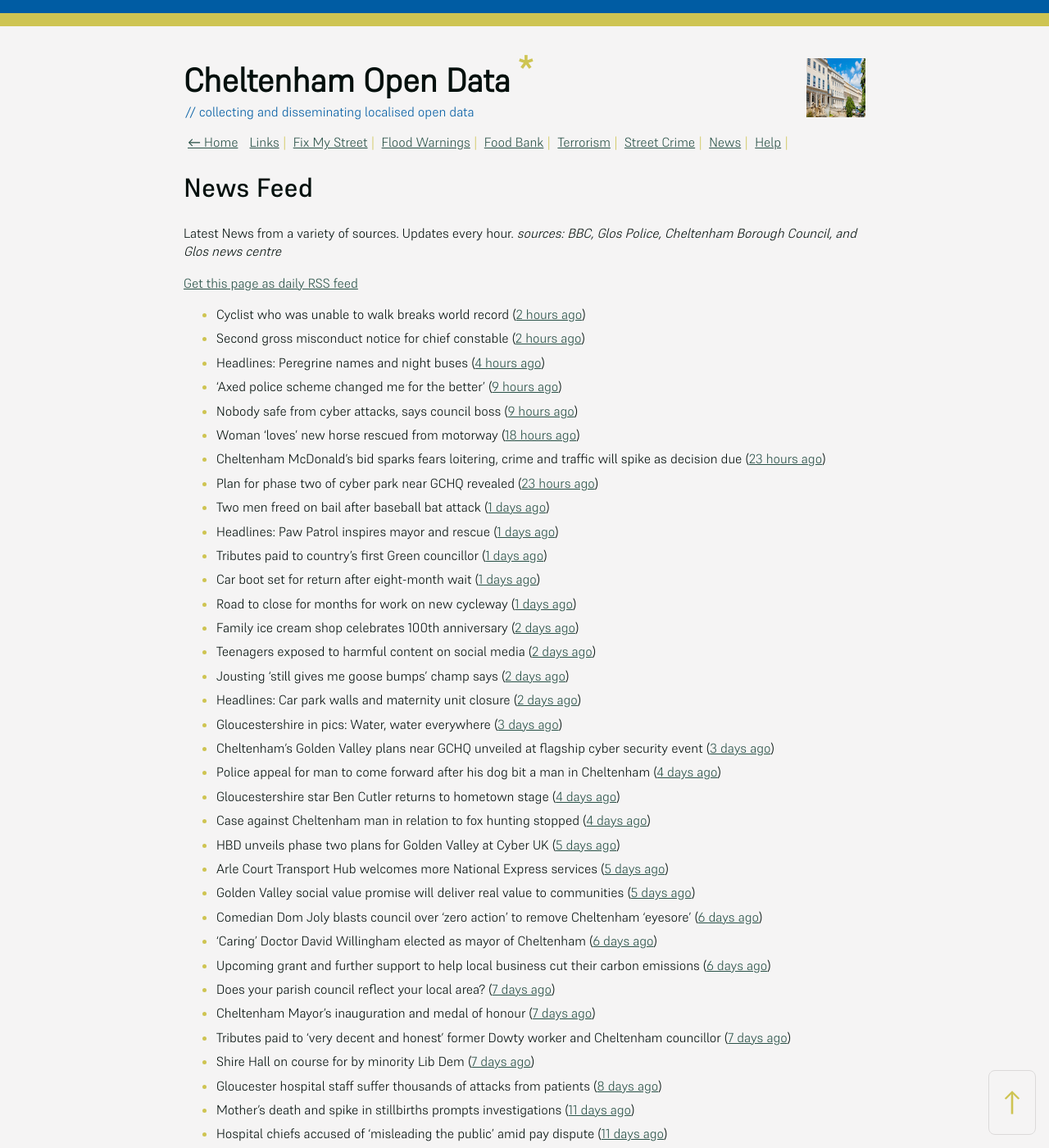
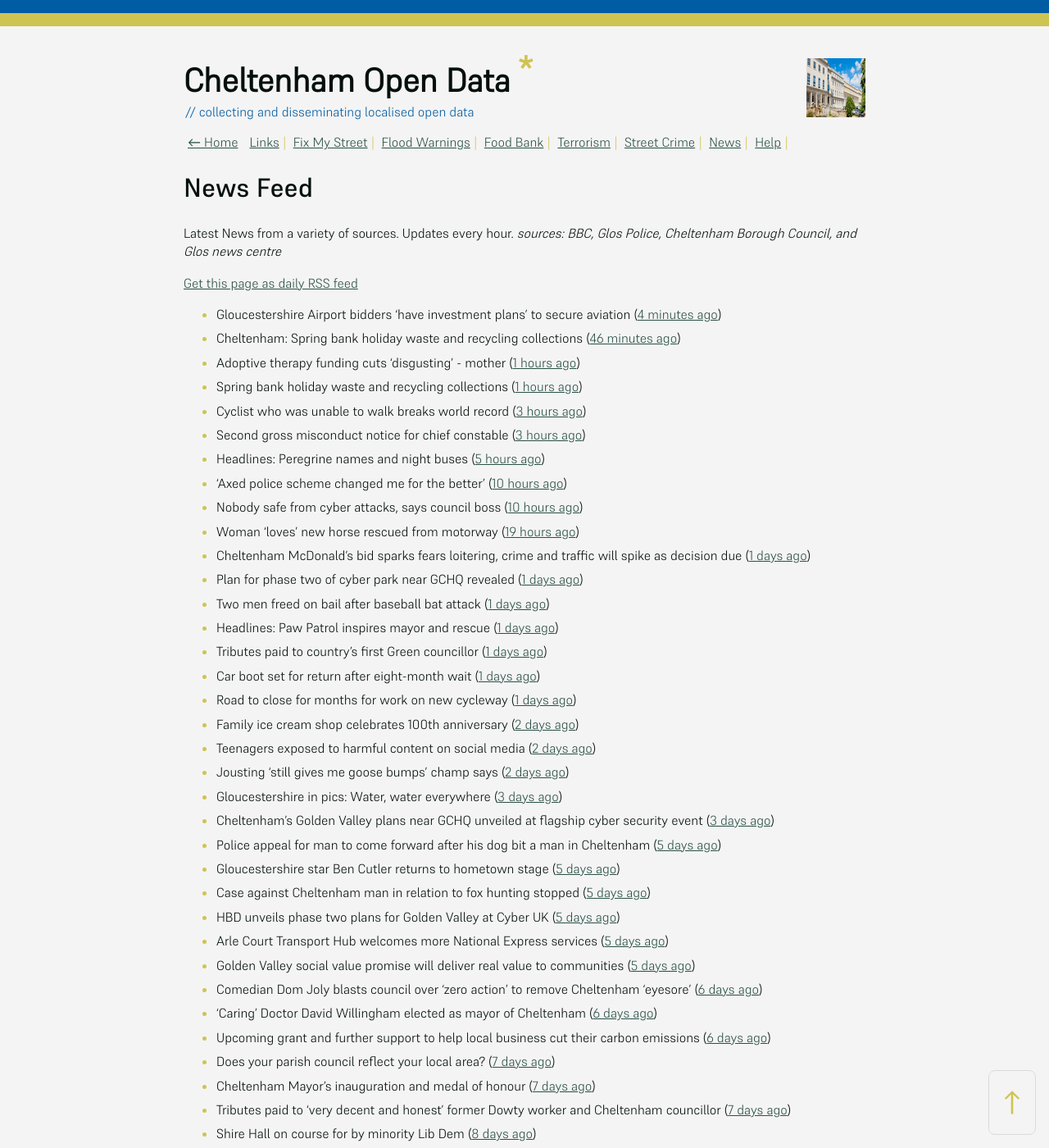
Before and after one commit to mat-0/cheltenham-open-data, a Jekyll site: the page built from _pages/news.md, in a window 1280 px wide and 1400 px high. Shown: the whole window at 82% size. Built offline with Jekyll 4.4.1, drawn with Linux system fonts in a browser that asks for light colours; some of the changed text lies outside the part shown.

Commit message:
Updated 2025-05-20 15:57:50

```diff
--- a/_pages/news.md
+++ b/_pages/news.md
@@ -12,14 +12,18 @@ _sources: BBC, Glos Police, Cheltenham Borough Council, and Glos news centre_
 [Get this page as daily RSS feed](/daily.rss)
 
 <!-- news_marker starts -->
-- Cyclist who was unable to walk breaks world record ([2 hours ago](https://www.bbc.com/news/articles/ce822e66159o))
-- Second gross misconduct notice for chief constable ([2 hours ago](https://www.bbc.com/news/articles/cy8nnxy83lro))
-- Headlines: Peregrine names and night buses ([4 hours ago](https://www.bbc.com/news/articles/cr7zznnkyrgo))
-- 'Axed police scheme changed me for the better' ([9 hours ago](https://www.bbc.com/news/articles/cj425087v5po))
-- Nobody safe from cyber attacks, says council boss ([9 hours ago](https://www.bbc.com/news/articles/cyvm4ljl2l8o))
-- Woman 'loves' new horse rescued from motorway ([18 hours ago](https://www.bbc.com/news/articles/c4g2r40ye9eo))
-- Cheltenham McDonald’s bid sparks fears loitering, crime and traffic will spike as decision due ([23 hours ago](https://gloucesternewscentre.co.uk/cheltenham-mcdonalds-bid-sparks-fears-loitering-crime-and-traffic-will-spike-as-decision-due/))
-- Plan for phase two of cyber park near GCHQ revealed ([23 hours ago](https://www.bbc.com/news/articles/clygqx2jp95o))
+- Gloucestershire Airport bidders ‘have investment plans’ to secure aviation ([4 minutes ago](https://gloucesternewscentre.co.uk/gloucestershire-airport-bidders-have-investment-plans-to-secure-aviation/))
+- Cheltenham: Spring bank holiday waste and recycling collections ([46 minutes ago](https://gloucesternewscentre.co.uk/cheltenham-spring-bank-holiday-waste-and-recycling-collections/))
+- Adoptive therapy funding cuts 'disgusting' - mother ([1 hours ago](https://www.bbc.com/news/articles/c4g2rpypmp9o))
+- Spring bank holiday waste and recycling collections ([1 hours ago](https://www.cheltenham.gov.uk/news/article/3013/spring_bank_holiday_waste_and_recycling_collections))
+- Cyclist who was unable to walk breaks world record ([3 hours ago](https://www.bbc.com/news/articles/ce822e66159o))
+- Second gross misconduct notice for chief constable ([3 hours ago](https://www.bbc.com/news/articles/cy8nnxy83lro))
+- Headlines: Peregrine names and night buses ([5 hours ago](https://www.bbc.com/news/articles/cr7zznnkyrgo))
+- 'Axed police scheme changed me for the better' ([10 hours ago](https://www.bbc.com/news/articles/cj425087v5po))
+- Nobody safe from cyber attacks, says council boss ([10 hours ago](https://www.bbc.com/news/articles/cyvm4ljl2l8o))
+- Woman 'loves' new horse rescued from motorway ([19 hours ago](https://www.bbc.com/news/articles/c4g2r40ye9eo))
+- Cheltenham McDonald’s bid sparks fears loitering, crime and traffic will spike as decision due ([1 days ago](https://gloucesternewscentre.co.uk/cheltenham-mcdonalds-bid-sparks-fears-loitering-crime-and-traffic-will-spike-as-decision-due/))
+- Plan for phase two of cyber park near GCHQ revealed ([1 days ago](https://www.bbc.com/news/articles/clygqx2jp95o))
 - Two men freed on bail after baseball bat attack ([1 days ago](https://www.bbc.com/news/articles/c4ge7l3nvv1o))
 - Headlines: Paw Patrol inspires mayor and rescue ([1 days ago](https://www.bbc.com/news/articles/cj93e7x34ewo))
 - Tributes paid to country's first Green councillor ([1 days ago](https://www.bbc.com/news/articles/cd7gvr0g0qgo))
@@ -28,12 +32,11 @@ _sources: BBC, Glos Police, Cheltenham Borough Council, and Glos news centre_
 - Family ice cream shop celebrates 100th anniversary ([2 days ago](https://www.bbc.com/news/articles/crr7dg8n471o))
 - Teenagers exposed to harmful content on social media ([2 days ago](https://www.bbc.com/news/videos/c1kvmv9w348o))
 - Jousting 'still gives me goose bumps' champ says ([2 days ago](https://www.bbc.com/news/articles/cm2yd1d3d7eo))
-- Headlines: Car park walls and maternity unit closure ([2 days ago](https://www.bbc.com/news/articles/c861wnwd753o))
 - Gloucestershire in pics: Water, water everywhere ([3 days ago](https://www.bbc.com/news/articles/c8e6d4g6k88o))
 - Cheltenham’s Golden Valley plans near GCHQ unveiled at flagship cyber security event ([3 days ago](https://gloucesternewscentre.co.uk/cheltenhams-golden-valley-plans-near-gchq-unveiled-at-flagship-cyber-security-event/))
-- Police appeal for man to come forward after his dog bit a man in Cheltenham ([4 days ago](https://gloucesternewscentre.co.uk/police-appeal-for-man-to-come-forward-after-his-dog-bit-a-man-in-cheltenham/))
-- Gloucestershire star Ben Cutler returns to hometown stage ([4 days ago](https://gloucesternewscentre.co.uk/gloucestershire-star-ben-cutler-returns-to-hometown-stage/))
-- Case against Cheltenham man in relation to fox hunting stopped ([4 days ago](https://gloucesternewscentre.co.uk/case-against-cheltenham-man-in-relation-to-fox-hunting-stopped/))
+- Police appeal for man to come forward after his dog bit a man in Cheltenham ([5 days ago](https://gloucesternewscentre.co.uk/police-appeal-for-man-to-come-forward-after-his-dog-bit-a-man-in-cheltenham/))
+- Gloucestershire star Ben Cutler returns to hometown stage ([5 days ago](https://gloucesternewscentre.co.uk/gloucestershire-star-ben-cutler-returns-to-hometown-stage/))
+- Case against Cheltenham man in relation to fox hunting stopped ([5 days ago](https://gloucesternewscentre.co.uk/case-against-cheltenham-man-in-relation-to-fox-hunting-stopped/))
 - HBD unveils phase two plans for Golden Valley at Cyber UK ([5 days ago](https://www.cheltenham.gov.uk/news/article/3012/hbd_unveils_phase_two_plans_for_golden_valley_at_cyber_uk))
 - Arle Court Transport Hub welcomes more National Express services ([5 days ago](https://gloucesternewscentre.co.uk/arle-court-transport-hub-welcomes-more-national-express-services/))
 - Golden Valley social value promise will deliver real value to communities ([5 days ago](https://www.cheltenham.gov.uk/news/article/3011/golden_valley_social_value_promise_will_deliver_real_value_to_communities))
@@ -43,15 +46,15 @@ _sources: BBC, Glos Police, Cheltenham Borough Council, and Glos news centre_
 - Does your parish council reflect your local area? ([7 days ago](https://www.cheltenham.gov.uk/news/article/3009/does_your_parish_council_reflect_your_local_area))
 - Cheltenham Mayor’s inauguration and medal of honour ([7 days ago](https://www.cheltenham.gov.uk/news/article/3008/cheltenham_mayors_inauguration_and_medal_of_honour))
 - Tributes paid to ‘very decent and honest’ former Dowty worker and Cheltenham councillor ([7 days ago](https://gloucesternewscentre.co.uk/tributes-paid-to-very-decent-and-honest-former-dowty-worker-and-cheltenham-councillor/))
-- Shire Hall on course for by minority Lib Dem ([7 days ago](https://gloucesternewscentre.co.uk/shire-hall-on-course-for-by-minority-lib-dem/))
+- Shire Hall on course for by minority Lib Dem ([8 days ago](https://gloucesternewscentre.co.uk/shire-hall-on-course-for-by-minority-lib-dem/))
 - Gloucester hospital staff suffer thousands of attacks from patients ([8 days ago](https://gloucesternewscentre.co.uk/gloucester-hospital-staff-suffer-thousands-of-attacks-from-patients/))
 - Mother’s death and spike in stillbirths prompts investigations ([11 days ago](https://gloucesternewscentre.co.uk/mothers-death-and-spike-in-stillbirths-prompts-investigations/))
 - Hospital chiefs accused of ‘misleading the public’ amid pay dispute ([11 days ago](https://gloucesternewscentre.co.uk/hospital-chiefs-accused-of-misleading-the-public-amid-pay-dispute/))
-- Controlled explosion takes place in Chedworth ([11 days ago](https://gloucesternewscentre.co.uk/controlled-explosion-takes-place-in-chedworth/))
+- Controlled explosion takes place in Chedworth ([12 days ago](https://gloucesternewscentre.co.uk/controlled-explosion-takes-place-in-chedworth/))
 - Cheltenham Feel Good card launched to boost health and fitness ([12 days ago](https://www.cheltenham.gov.uk/news/article/3007/cheltenham_feel_good_card_launched_to_boost_health_and_fitness))
-- Council wants your views on domestic abuse ([12 days ago](https://gloucesternewscentre.co.uk/council-wants-your-views-on-domestic-abuse/))
+- Council wants your views on domestic abuse ([13 days ago](https://gloucesternewscentre.co.uk/council-wants-your-views-on-domestic-abuse/))
 - Community projects awarded funding to improve health and wellbeing ([13 days ago](https://www.cheltenham.gov.uk/news/article/3006/community_projects_awarded_funding_to_improve_health_and_wellbeing))
-- Threatening Cotswold woman who carried knife in public spared jail ([13 days ago](https://gloucesternewscentre.co.uk/threatening-cotswold-woman-who-carried-knife-in-public-spared-jail/))
+- Threatening Cotswold woman who carried knife in public spared jail ([14 days ago](https://gloucesternewscentre.co.uk/threatening-cotswold-woman-who-carried-knife-in-public-spared-jail/))
 - Work set to begin on final stage of A435 Cheltenham to Bishop’s Cleeve cycleway ([14 days ago](https://gloucesternewscentre.co.uk/work-set-to-begin-on-final-stage-of-a435-cheltenham-to-bishops-cleeve-cycleway/))
 - Gloucester Royal Marines Cadets win National Competition ([14 days ago](https://gloucesternewscentre.co.uk/gloucester-royal-marines-cadets-win-national-competition/))
 - Bowls: Gloucestershire finally put to bed their last remaining competition of season ([14 days ago](https://gloucesternewscentre.co.uk/bowls-gloucestershire-finally-put-to-bed-their-last-remaining-competition-of-season/))
```
Also changed, not shown: other parts of _pages/news.md (+0 -2 lines), _data/flood.json (+5 -48 lines), _pages/fix-my-street.md (+2 -2 lines), index.md (+3 -3 lines).
